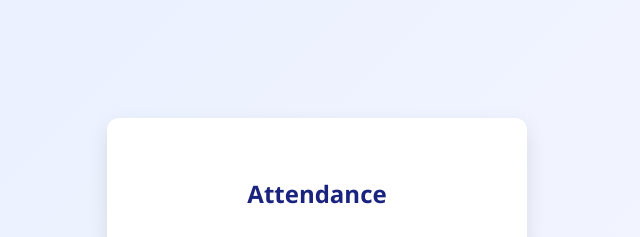
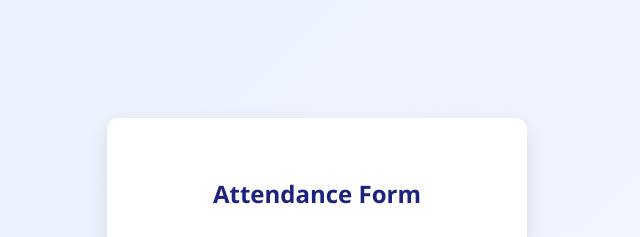
Before and after one commit to testing1909/Forms, a plain HTML site: page index.html in a window 1280 px wide. Shown: the top 237 px of the page, without its empty margins (323-963 px from the left). Drawn offline with Linux system fonts and the light colour scheme.

Commit message:
Update index.html

```diff
--- a/index.html
+++ b/index.html
@@ -108,7 +108,7 @@
 <body>
 
   <div class="form-container">
-    <h2>Attendance </h2>
+    <h2>Attendance Form</h2>
     <form id="meetForm">
       <div>
         <label for="name">Full Name (as in Google Meet)*</label>
```
